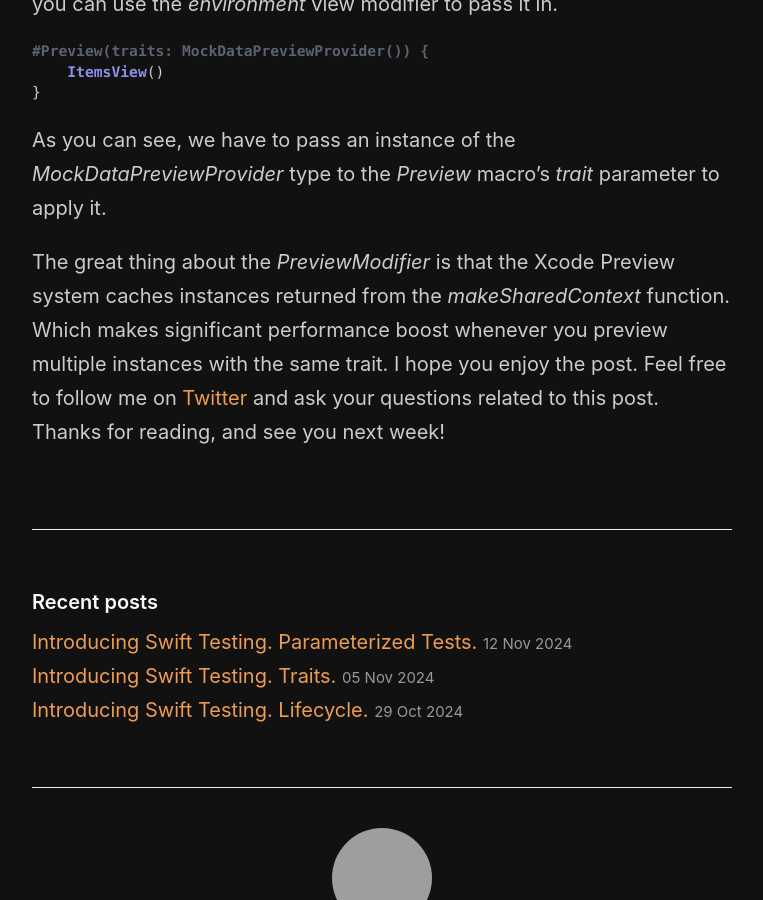
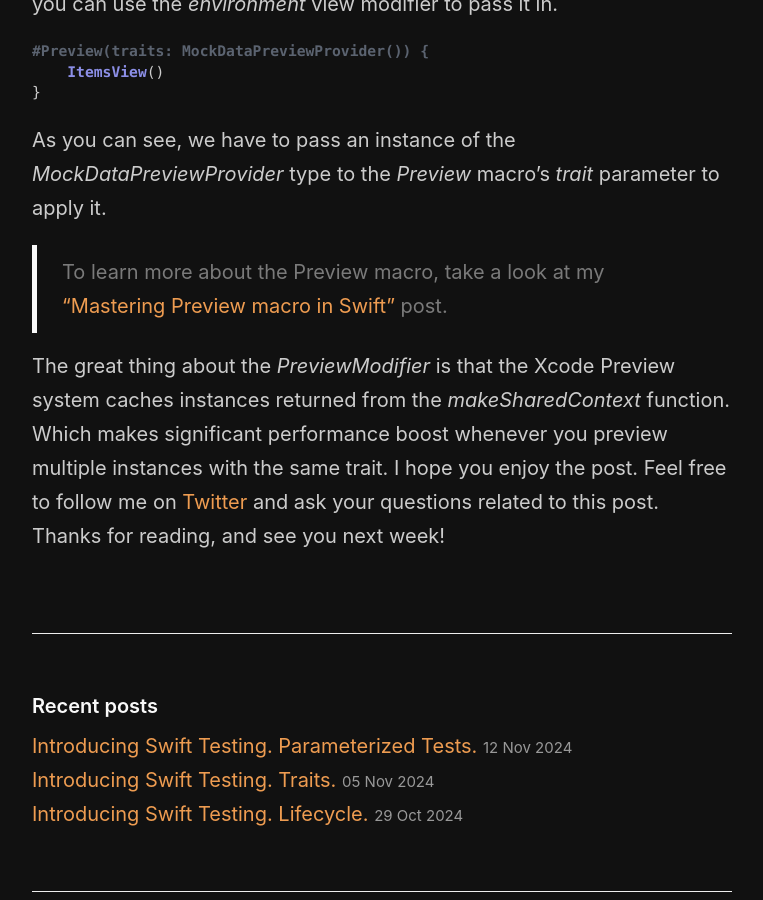
Before and after one commit to mecid/mecid.github.io, a Jekyll site: the page built from _posts/2024-11-26-the-power-of-previews-in-xcode.md, in a window 1280 px wide and 900 px high, scrolled down 2830 px, cut to the strip 0-900 px from the top of the window. Shown: the whole strip, without its empty margins (258-1021 px from the left). Built offline with Jekyll 4.4.1, drawn with Linux system fonts in a browser that asks for light colours; grey boxes are pictures that could not be loaded.

Commit message:
reference added to the power of preview post

```diff
--- a/_posts/2024-11-26-the-power-of-previews-in-xcode.md
+++ b/_posts/2024-11-26-the-power-of-previews-in-xcode.md
@@ -91,4 +91,6 @@
 
 As you can see, we have to pass an instance of the *MockDataPreviewProvider* type to the *Preview* macro’s *trait* parameter to apply it.
 
+> To learn more about the Preview macro, take a look at my ["Mastering Preview macro in Swift"](/2023/10/17/mastering-preview-macro-in-swift/) post.
+
 The great thing about the *PreviewModifier* is that the Xcode Preview system caches instances returned from the *makeSharedContext* function. Which makes significant performance boost whenever you preview multiple instances with the same trait. I hope you enjoy the post. Feel free to follow me on [Twitter](https://twitter.com/mecid) and ask your questions related to this post. Thanks for reading, and see you next week!
```
